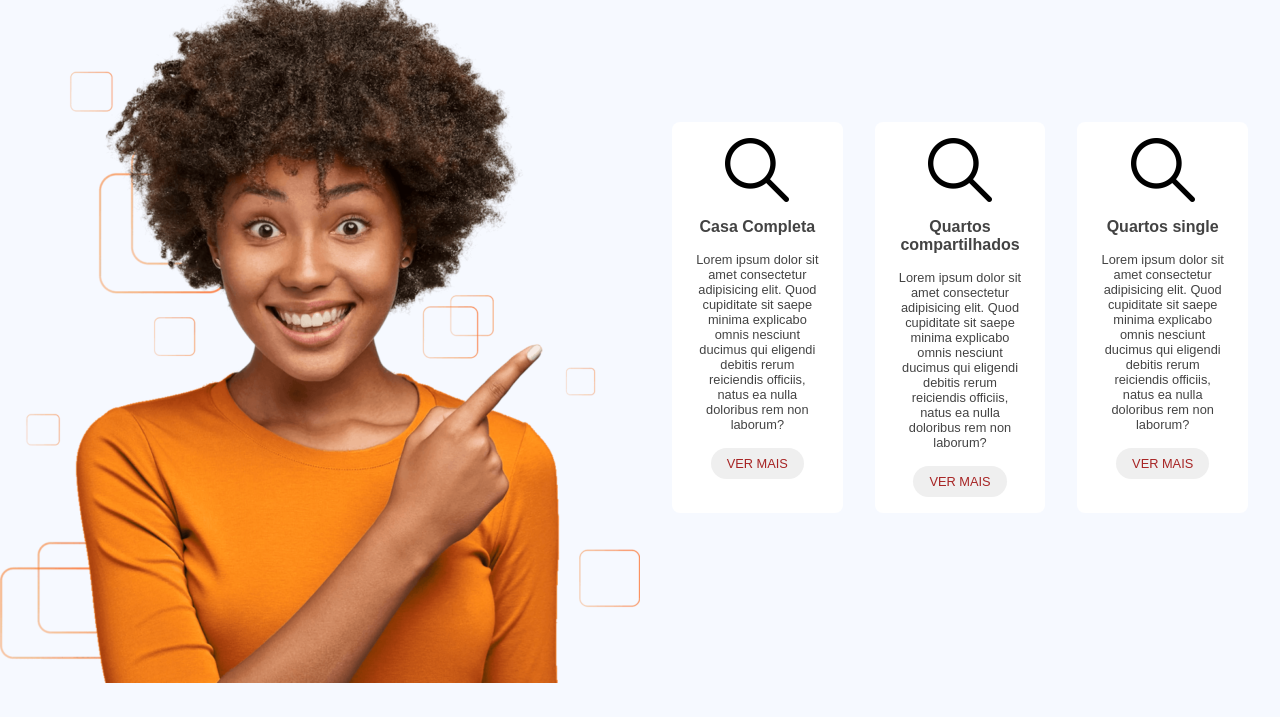
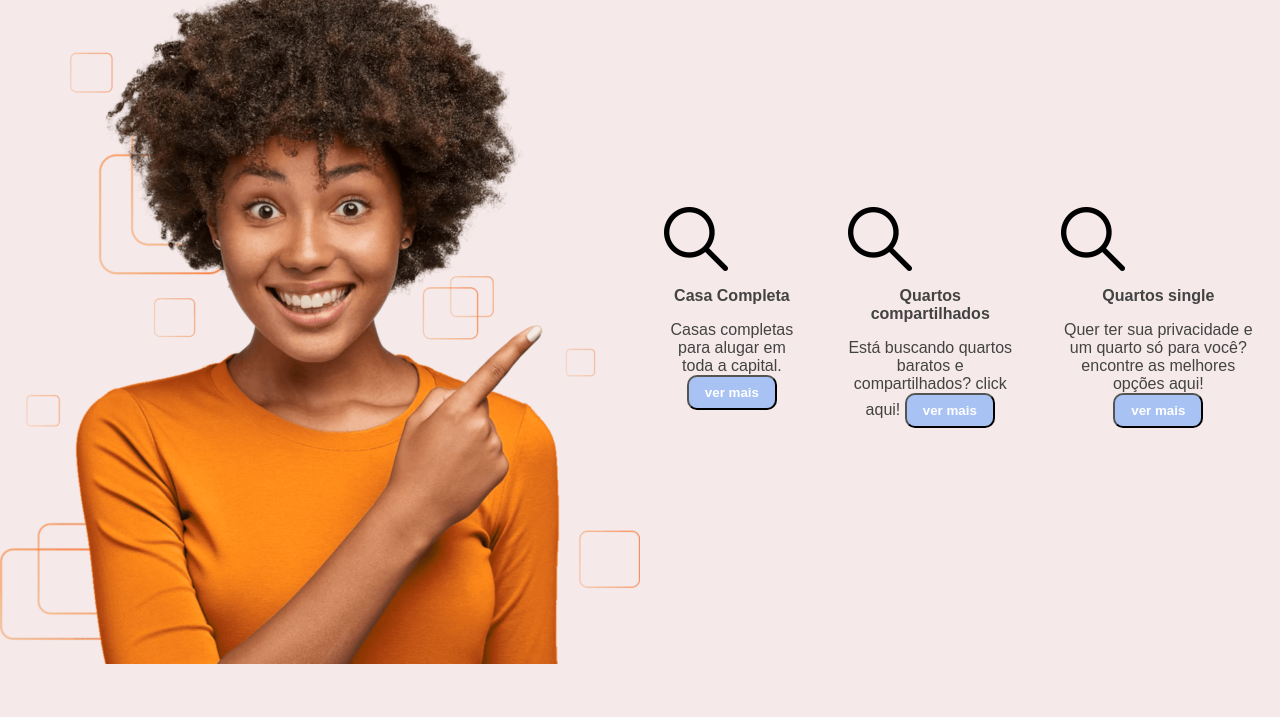
Before and after one commit to copy9/site-aluguel-de-casas, a plain HTML site: page index.html in a window 1280 px wide. Shown: the part 83-800 px from the top of the page. Drawn offline with nearby package versions, Linux system fonts and the light colour scheme.

Commit message:
atualização de menu css e html

```diff
--- a/assets/menu.css
+++ b/assets/menu.css
@@ -3,10 +3,16 @@
     padding: 0;
     box-sizing: border-box;
     font-family: "Poppins", sans-serif;
+
+}
+
+.cards{
+    display: contents;
 }
 
 body {
-    background: #F6F9FF;
+    overflow-y: hidden;
+    background-color: rgba(162, 50, 50, 0.107);
     height: 100vh;
     width: 100%;
 
@@ -17,25 +23,24 @@ body {
     color: #434343;
 
     font-size: 16px;
+
 }
 
-
+.pergunta {
+    display: block;
+}
 
 main.cards {
-    display: flex;
-    padding: 32px;
+    display: inline-flex;
+    padding: auto;
+    width: auto;
 }
 
 main.cards section.card {
-    display: flex;
-    flex-direction: column;
     align-items: center;
     text-align: center;
-    background: white;
+    background: rgba(255, 255, 255, 0);
     padding: 1rem 1.5rem;
-    border-radius: 8px;
-    max-height: 468px;
-    margin-left: 32px;
 }
 
 main.cards section.card:first-child {
@@ -56,23 +61,15 @@ main.cards section.card h3 {
     margin: 16px 0;
 }
 
-main.cards section.card span {
-    font-weight: 300;
-    max-width: 240px;
-    font-size: 80%;
-    margin-bottom: 16px;
-}
-
 main.cards section.card button {
+    display: inline-block;
     padding: 0.5rem 1rem;
-    text-transform: uppercase;
-    border-radius: 32px;
-    border: 0;
+    text-transform: lowercase;
+    border-radius: 10px;
     cursor: pointer;
-    font-size: 80%;
-    font-weight: 500;
-    color: rgb(167, 36, 36);
-    margin-bottom: 16px 0;
+    font-weight: bolder;
+    background-color: #3e8bff6c;
+    color: #ffff;
 }
 
 main.cards section.card.contact button {
--- a/index.html
+++ b/index.html
@@ -7,41 +7,45 @@
     <title>menu</title>
     <link rel="stylesheet" href="https://stackpath.bootstrapcdn.com/font-awesome/4.7.0/css/font-awesome.min.css">
     <link rel="stylesheet" href="assets/menu.css">
+
 </head>
 <body>
+
+
     <div class="teste-inicial">
-        <h1>O que você procura?</h1>
         <img src="img/imagem-menu.png" alt="contect us">
     </div>
-
     <main class="cards">
     <section class="card">
             </a> <div class="icon">
             <img src="img/loupe.png" alt="contect us">
             </div>
+
         <h3>Casa Completa</h3>
-        <span>Lorem ipsum dolor sit amet consectetur adipisicing elit. Quod cupiditate sit saepe minima explicabo omnis nesciunt ducimus qui eligendi debitis rerum reiciendis officiis, natus ea nulla doloribus rem non laborum?</span>
-        <a href="#" target="_blank"></a><button >Ver mais</button></a>
+            <span>Casas completas para alugar em toda a capital.</span>
+            <a href="#" target="_blank"></a><button >Ver mais</button>
     </section>
     <section class="card">
 <div class="icon">
             <img src="img/loupe.png" alt="contect us">
 </div>
         <h3>Quartos compartilhados</h3>
-        <span>Lorem ipsum dolor sit amet consectetur adipisicing elit. Quod cupiditate sit saepe minima explicabo omnis nesciunt ducimus qui eligendi debitis rerum reiciendis officiis, natus ea nulla doloribus rem non laborum?</span>
-        <a href="quartos.html" target="_blank"> <button>Ver mais</button> </a>
+            <span>Está buscando quartos baratos e compartilhados? click aqui!</span>
+            <a href="quartos.html" target="_blank"></a> <button>Ver mais</button>
     </section>
+
+
     <section class="card">
 <div class="icon">
     <img src="img/loupe.png" alt="contect us">
 
 </div>
     <h3>Quartos single</h3>
-        <span>Lorem ipsum dolor sit amet consectetur adipisicing elit. Quod cupiditate sit saepe minima explicabo omnis nesciunt ducimus qui eligendi debitis rerum reiciendis officiis, natus ea nulla doloribus rem non laborum?</span>
-        <a href="#" target="_blank"><button>Ver mais</button></a>
+    <span>Quer ter sua privacidade e um quarto só para você? encontre as melhores opções aqui!</span>
+    <a href="quartos.html" target="_blank"></a><br><button>Ver mais</button>
     </section>
+  </main>
 
-    </main>
 
 
     <script src="https://cdn.jsdelivr.net/npm/bootstrap@5.2.2/dist/js/bootstrap.bundle.min.js" integrity="sha384-OERcA2EqjJCMA+/3y+gxIOqMEjwtxJY7qPCqsdltbNJuaOe923+mo//f6V8Qbsw3" crossorigin="anonymous"></script>
```
Also changed, not shown: quartos.html (+23 -10 lines), assets/styles.css (line endings or trailing spaces). Lines whose indentation alone changed are shown as unchanged.
